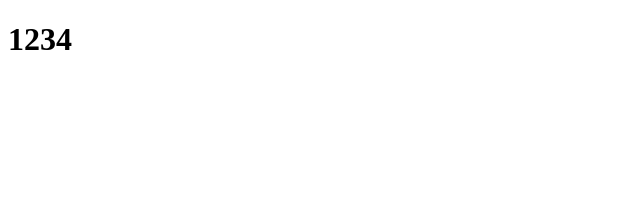
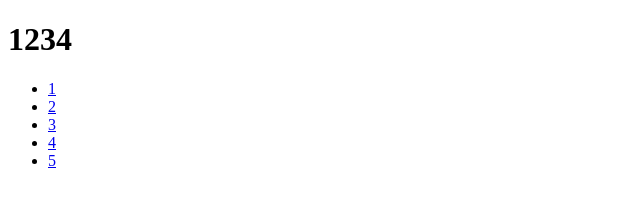
Before and after one commit to inte2rjnv/gitpagetest, a plain HTML site: page index.html in a window 1280 px wide. Shown: the full height of the page, 0-640 px from the left. Drawn offline with Linux system fonts and the light colour scheme.

Commit message:
edit index

```diff
--- a/index.html
+++ b/index.html
@@ -8,5 +8,12 @@
 </head>
 <body>
     <h1>1234</h1>
+    <ul>
+        <li><a href="#">1</a></li>
+        <li><a href="#">2</a></li>
+        <li><a href="#">3</a></li>
+        <li><a href="#">4</a></li>
+        <li><a href="#">5</a></li>
+    </ul>
 </body>
 </html>
```
